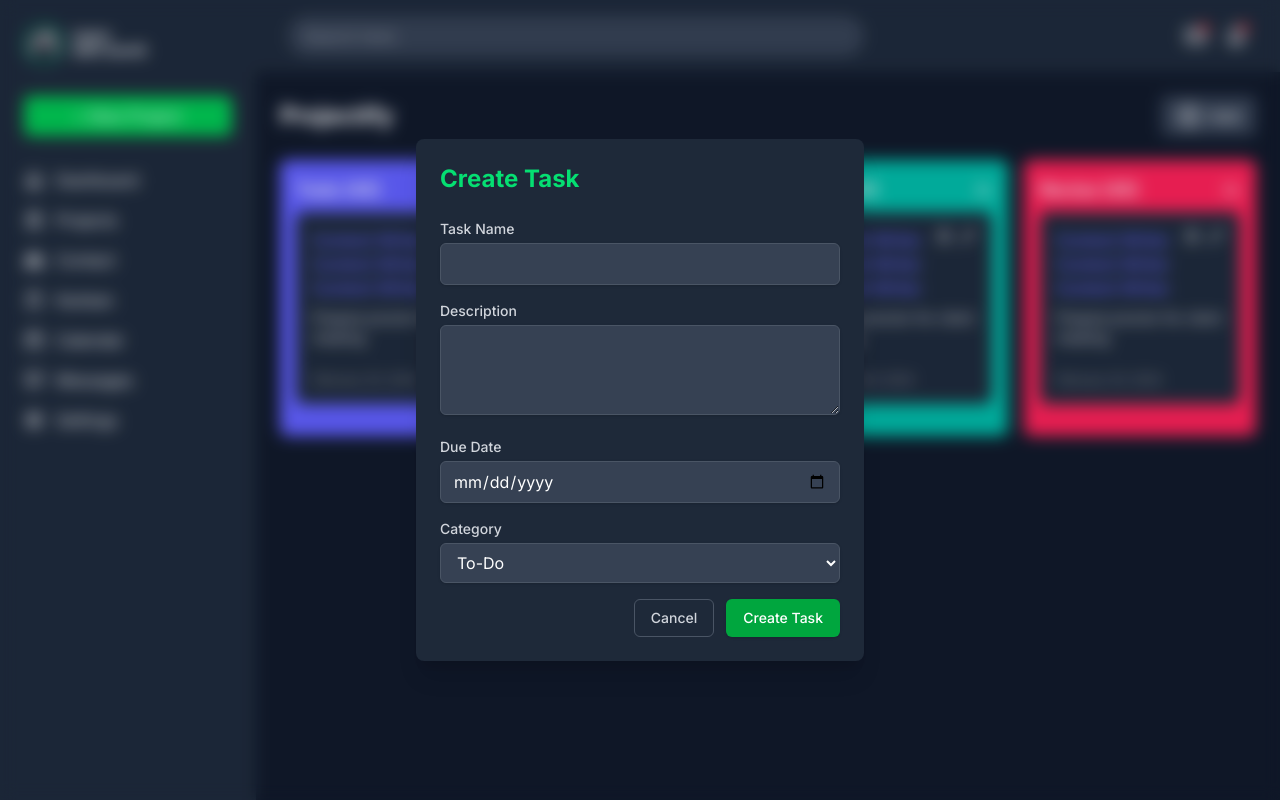
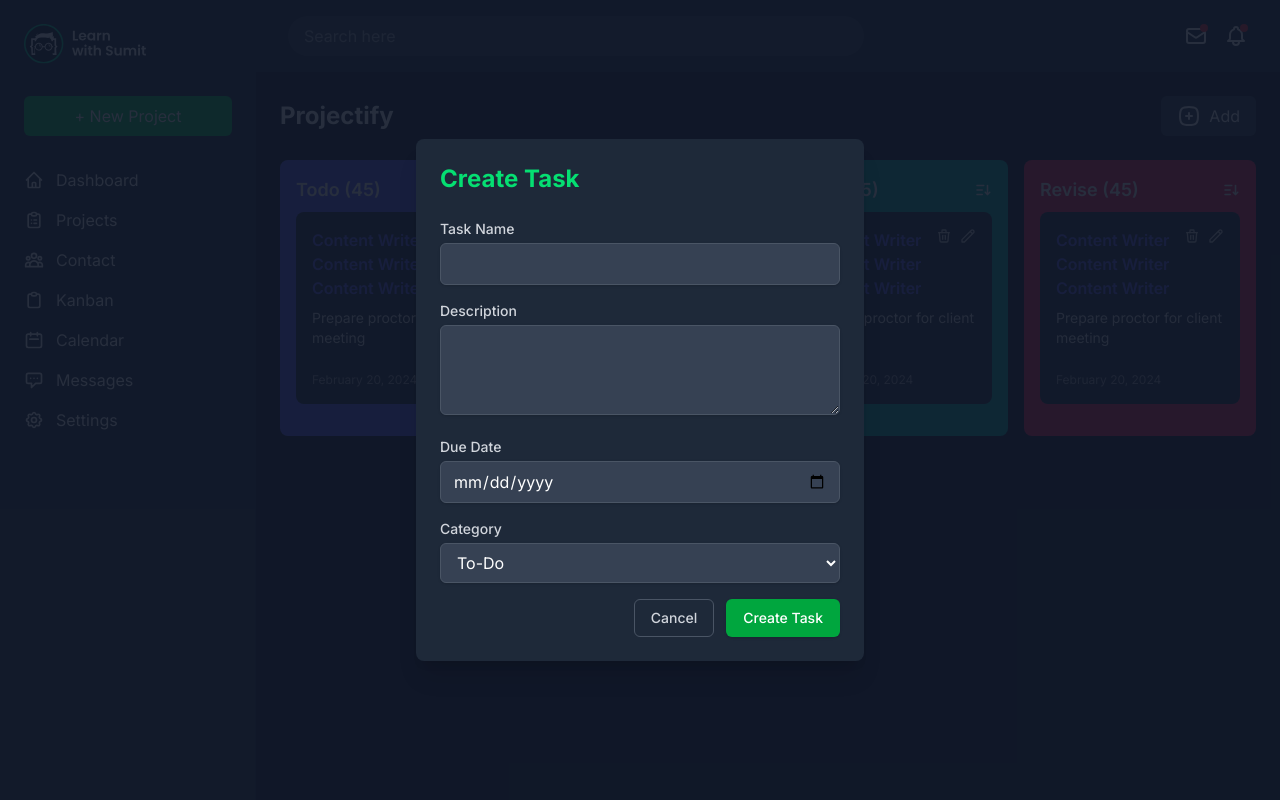
Before and after one commit to ashis263/projectify, a React (Vite) app: page / in a window 1280 px wide. Both pictures are taken after a click on the button "Add". Built offline with nearby package versions, Linux system fonts and the light colour scheme.

Commit message:
style: removed bg blur on modal open

```diff
--- a/src/components/AddTaskModal.jsx
+++ b/src/components/AddTaskModal.jsx
@@ -1,6 +1,6 @@
 const AddTaskModal = ({ onCancelClick }) => {
   return (
-    <div className="flex min-h-screen items-center justify-center bg-gray-900/10 backdrop-blur p-4 text-white absolute top-0 left-0 w-full">
+    <div className="flex min-h-screen items-center justify-center bg-gray-900/90 p-4 text-white absolute top-0 left-0 w-full">
       <div className="w-full max-w-md rounded-lg bg-gray-800 shadow-xl">
         <div className="p-6">
           <h2 className="mb-6 text-2xl font-bold text-green-400">
```
